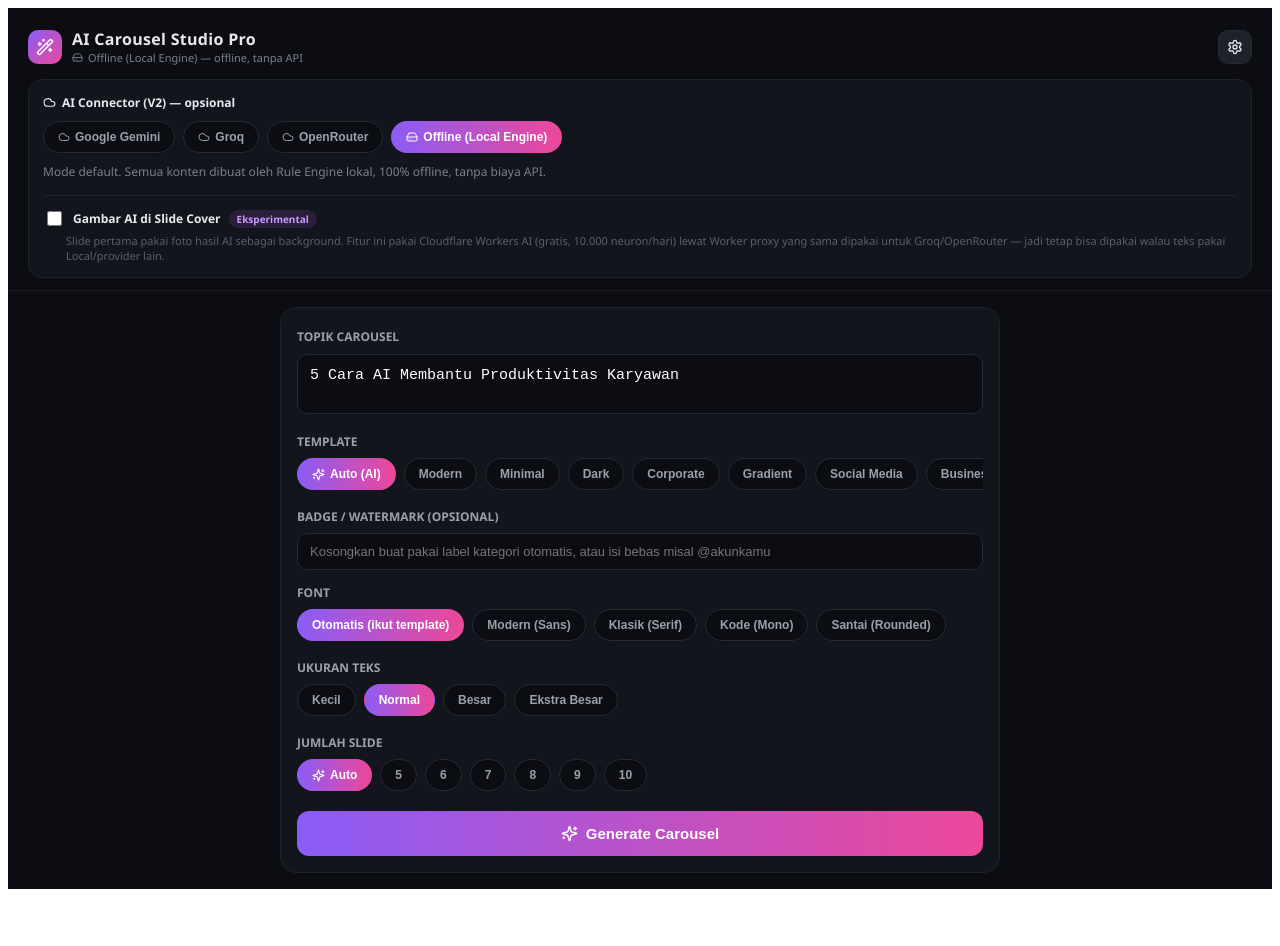
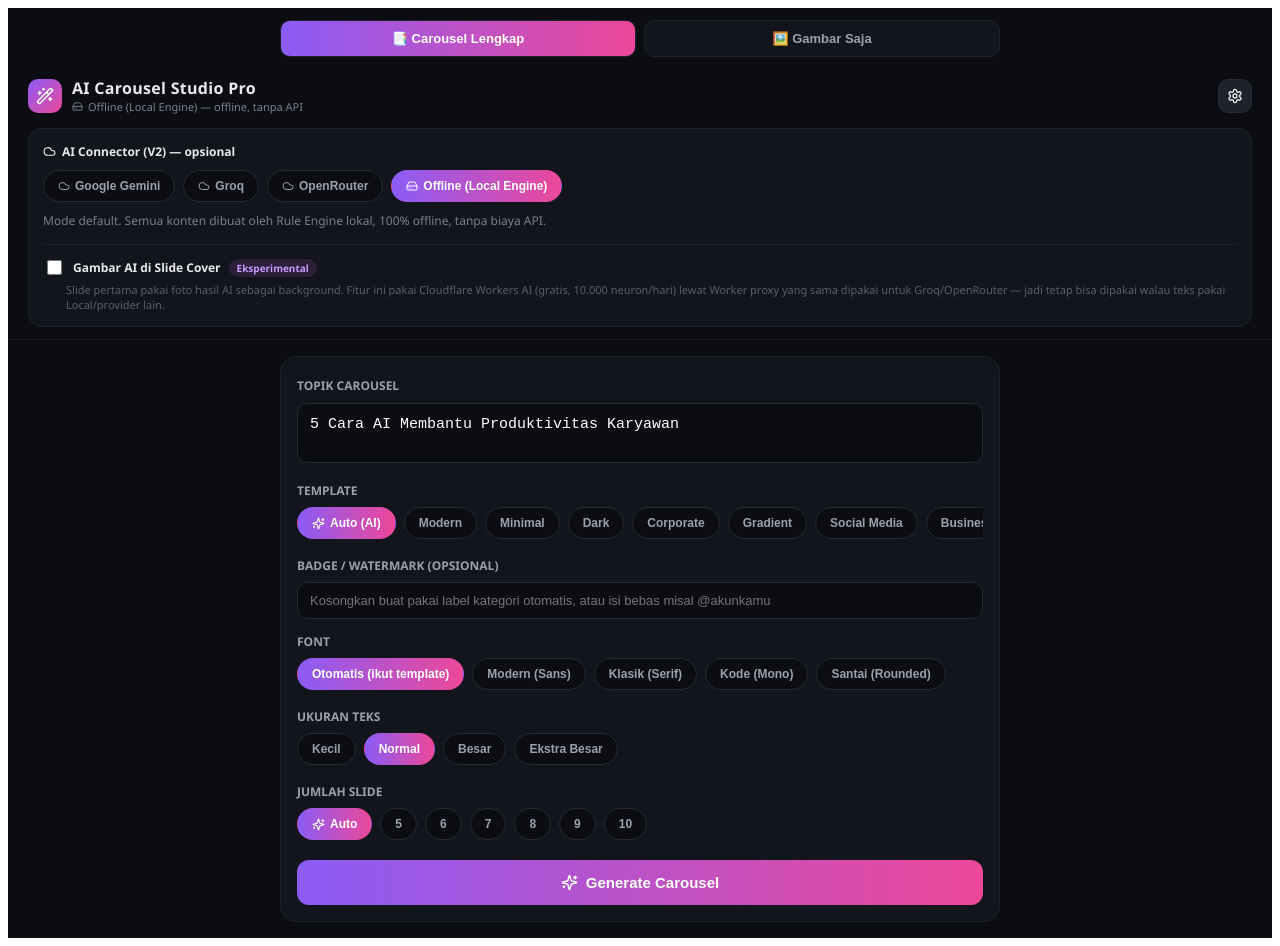
Before and after one commit to abdulytb/ai-carousel-studio-pro-release, a React (Vite) app: page / in a window 1280 px wide. Before the commit the page ends 897 px from the top, so only its background shows below. Built offline with nearby package versions, Linux system fonts and the light colour scheme.

Commit message:
Update App.jsx

```diff
--- a/src/App.jsx
+++ b/src/App.jsx
@@ -1,6 +1,42 @@
-import React from "react";
+import React, { useState } from "react";
 import Home from "./pages/Home.jsx";
+import GambarSaja from "./pages/GambarSaja.jsx";
 
+// Tab switcher SEDERHANA (bukan pakai library router) — sesuai prinsip
+// "tanpa dependency wajib" yang dipegang sepanjang project ini. Cukup
+// state lokal buat pilih halaman mana yang dirender, gak butuh URL routing
+// beneran karena ini single-page app tanpa kebutuhan share-link per tab.
 export default function App() {
-  return <Home />;
+  const [tab, setTab] = useState("carousel"); // "carousel" | "gambar"
+
+  return (
+    <div style={{ minHeight: "100vh", background: "#0B0D12" }}>
+      <div style={{ display: "flex", gap: 8, padding: "12px 16px 0", maxWidth: 720, margin: "0 auto" }}>
+        <button
+          onClick={() => setTab("carousel")}
+          style={{
+            flex: 1, padding: "10px 16px", borderRadius: 10, border: "1px solid #1E222B", cursor: "pointer",
+            fontWeight: 700, fontSize: 13,
+            background: tab === "carousel" ? "linear-gradient(90deg,#8B5CF6,#EC4899)" : "#12151C",
+            color: tab === "carousel" ? "#fff" : "#9BA0AC",
+          }}
+        >
+          📑 Carousel Lengkap
+        </button>
+        <button
+          onClick={() => setTab("gambar")}
+          style={{
+            flex: 1, padding: "10px 16px", borderRadius: 10, border: "1px solid #1E222B", cursor: "pointer",
+            fontWeight: 700, fontSize: 13,
+            background: tab === "gambar" ? "linear-gradient(90deg,#8B5CF6,#EC4899)" : "#12151C",
+            color: tab === "gambar" ? "#fff" : "#9BA0AC",
+          }}
+        >
+          🖼️ Gambar Saja
+        </button>
+      </div>
+
+      {tab === "carousel" ? <Home /> : <GambarSaja />}
+    </div>
+  );
 }
```
